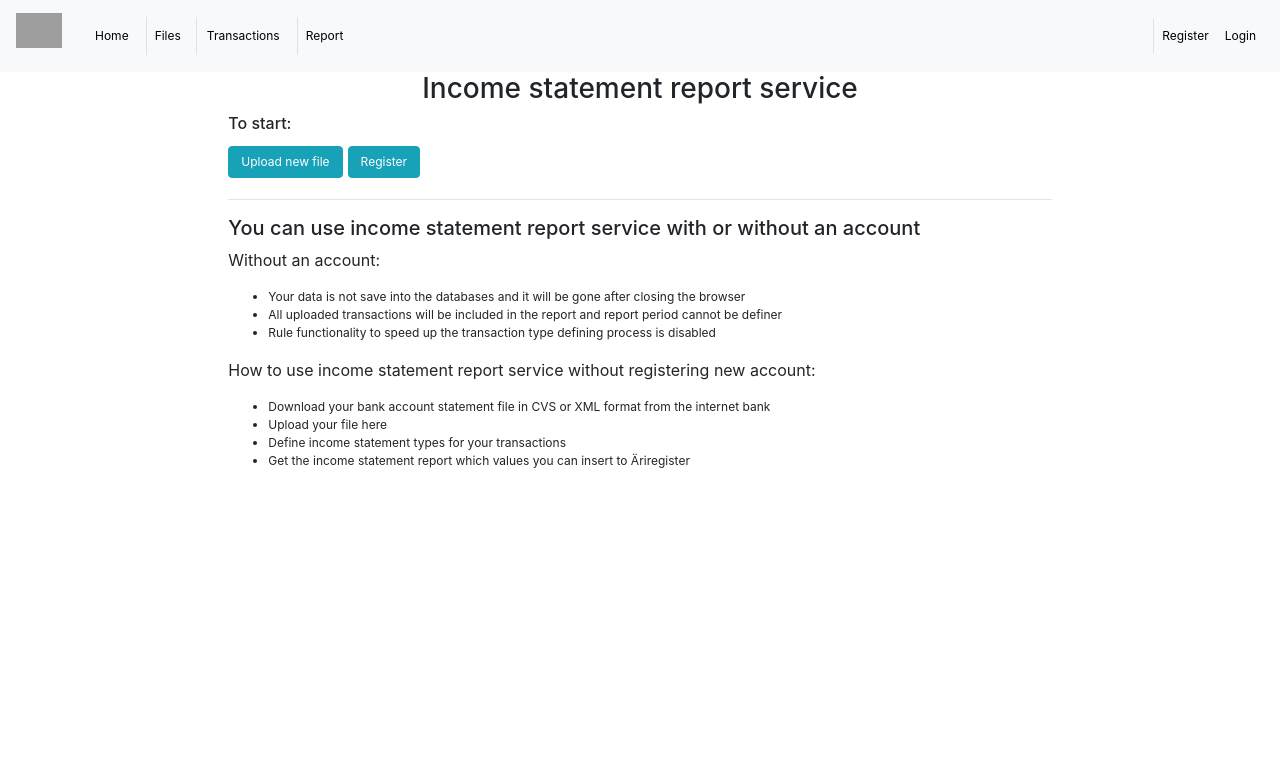
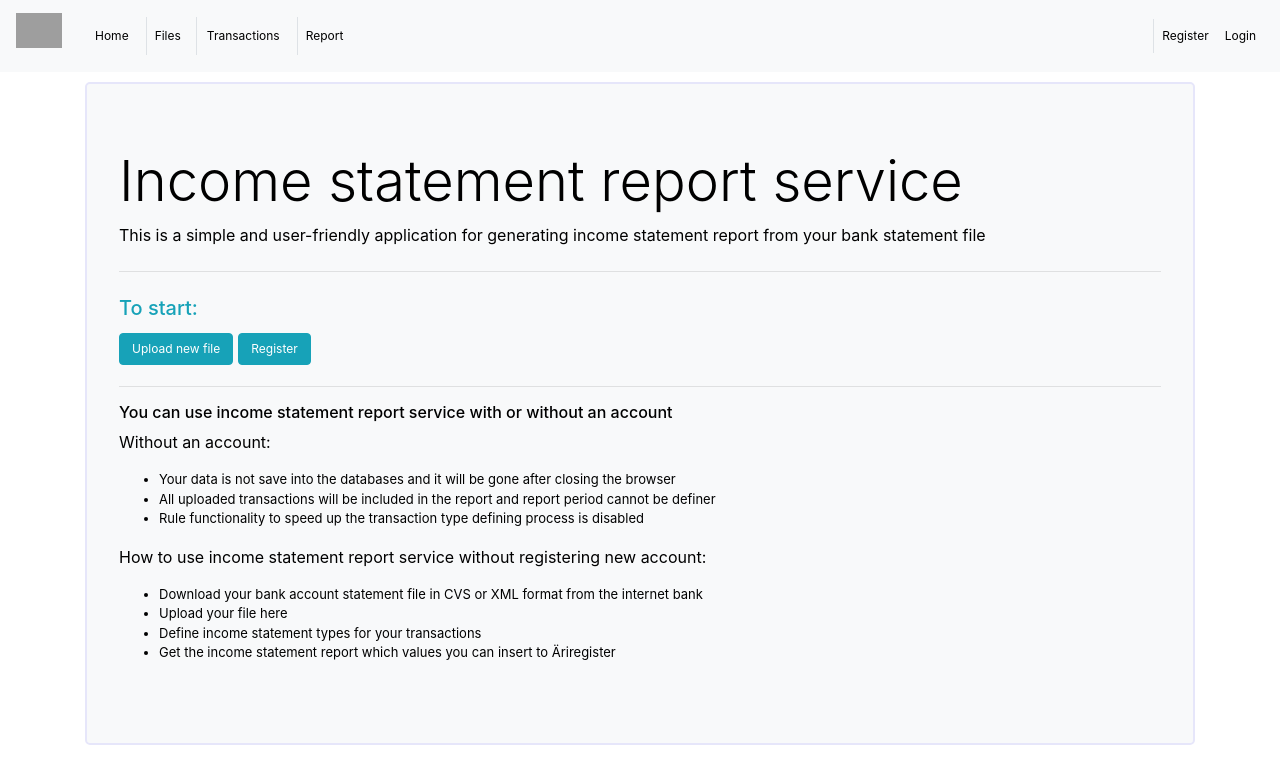
Before and after one commit to birgit1000/incomeFront, an Angular app: page /home in a window 1280 px wide. Shown: the top 784 px of the page. Built offline with nearby package versions, Linux system fonts and the light colour scheme; grey boxes are pictures that could not be loaded.

Commit message:
front and error fixes

```diff
--- a/src/app/all-reports/report-dialog.component.html
+++ b/src/app/all-reports/report-dialog.component.html
@@ -1,5 +1,5 @@
 <h3 style="padding: 5px" *ngIf="isLoggedIn && allReports.length > 0">Your income statement reports</h3>
-<div class="col-sm-12">
+<div class="col-sm-8">
   <table class="table table-striped">
     <thead>
     <tr>
--- a/src/app/app.module.ts
+++ b/src/app/app.module.ts
@@ -29,6 +29,7 @@ import { ReportDialogComponent } from './all-reports/report-dialog.component';
 import {MatMenuModule} from '@angular/material/menu';
 import { AllFilesComponent } from './all-files/all-files.component';
 import {MatCardModule} from '@angular/material/card';
+
 
 const routes: Routes = [];
 
--- a/src/app/home/home.component.css
+++ b/src/app/home/home.component.css
@@ -4,6 +4,11 @@
 }
 
 .jumbotron {
-  background-color: darkgrey; /* Orange */
-  color: #ffffff;
+  border: 2px solid lavender;
+  color: black;
+  border-radius: 5px;
 }
+
+li{
+  font-size: 13px;
+}
--- a/src/app/home/home.component.html
+++ b/src/app/home/home.component.html
@@ -1,17 +1,16 @@
-<div class="container-fluid text-center">
-  <div class="row content">
-    <div class="col-sm-2 sidenav">
-    </div>
-    <div class="col-sm-8 text-left">
-      <h3 style="text-align:center">Income statement report service</h3>
+<div class="container-sm" style="margin-top: 10px">
+  <div class="jumbotron bg-light">
+    <h1 class="display-4">Income statement report service</h1>
+    <p class="card-text">This is a simple and user-friendly application for generating income statement report from your bank statement file</p>
+    <hr class="my-4">
     <div *ngIf="!isLoggedIn">
-        <h6>To start: </h6>
+      <h5 class="text-info">To start: </h5>
       <button class="btn btn-info" routerLink="/upload">Upload new file</button>
       <button class="btn btn-info" style="margin: 5px;" routerLink="/register">Register</button>
       <hr class="solid">
-        <h5>You can use income statement report service with or without an account</h5>
+      <h6 class="card-text">You can use income statement report service with or without an account</h6>
       <div>
-          <p>Without an account:</p>
+        <p class="text-break">Without an account:</p>
         <ul>
           <li>Your data is not save into the databases and it will be gone after closing the browser</li>
           <li>All uploaded transactions will be included in the report and report period cannot be definer</li>
@@ -27,10 +26,7 @@
       </div>
     </div>
     <div *ngIf="isLoggedIn">
-        <h4 style="text-align: center">
-          Welcome back!
-        </h4>
-        <p>How to use income statement report service with an account: </p>
+      <p class="text-break">How to use income statement report service with an account: </p>
       <ul>
         <li> Download your bank account statement file in CVS or XML format from the internet bank</li>
         <li> Upload your file here</li>
@@ -39,7 +35,9 @@
         <li> Get the income statement report for your defined period</li>
         <li> Insert report values to Äriregister</li>
       </ul>
+      <p class="lead">
+        <button class="btn btn-info" routerLink="/upload">Upload new file</button>
+      </p>
     </div>
   </div>
 </div>
-</div>
--- a/src/app/report/report.component.html
+++ b/src/app/report/report.component.html
@@ -1,4 +1,6 @@
 <div class="container-fluid">
+  <h4 style="margin-top: 5px">New income statement report</h4>
+  <li *ngIf="isLoggedIn">Define the start date and end date for your report</li>
   <hr class="solid">
      <div>
   <form  [formGroup]="form" (ngSubmit)="generateReportForUser()" *ngIf="isLoggedIn">
--- a/src/app/rule-dialog/rule-dialog.component.html
+++ b/src/app/rule-dialog/rule-dialog.component.html
@@ -5,7 +5,7 @@
   <div class="alert alert-warning"  role="alert" *ngIf=isError>
     <strong>{{alertMessage}}</strong>
   </div>
-  <form [formGroup]="formGroup" (ngSubmit)="submit()" class="form">
+  <form [formGroup]="formGroup" novalidate (ngSubmit)="submit()" class="form">
     <h3 style="padding-bottom: 10px">Add new rule</h3>
     <ul>
       <li>
@@ -22,7 +22,7 @@
     <div class="form-group input-group-lg">
       <label for="name">Rule name: </label>
       <input class="form-control" placeholder="If no name provided then rule is named as Default"
-             formControlName="name" ng-required="required" id="name">
+             formControlName="name" id="name">
     </div>
     <div class="form-group input-group-lg">
       <label for="transactionBeneficiaryOrPayerAccount">Define Beneficiary Or Payer Account of Transaction: </label>
@@ -38,17 +38,20 @@
     <div class="form-group input-group-lg">
       <label for="transactionDetails">Define Details of Transaction:</label>
       <input class="form-control" placeholder="e.g. Salary" formControlName="transactionDetails"
-             id="transactionDetails" required>
+             id="transactionDetails">
+      <b style="color: red" *ngIf="this.emptyRule && this.submitted">One of these - details, account name or number - has to be filled</b> <br>
     </div>
     <label id="example-radio-group-label">Rule type: </label>
-    <mat-radio-group aria-labelledby="example-radio-group-label" class="example-radio-group" formControlName="type">
+    <mat-radio-group aria-labelledby="example-radio-group-label" class="example-radio-group" formControlName="type" required>
+      <b style="color: red" *ngIf="formGroup.get('type').hasError('required') && this.submitted">Rule type is required</b> <br>
       <mat-radio-button class="example-radio-button" *ngFor="let t of types" [value]="t">
         {{t}}
       </mat-radio-button>
     </mat-radio-group>
     <label>Income Statement Type of Transaction:</label>
-    <div class="form-group dropdown-menu-left-lg" required>
-      <select formControlName="incomeStatementType">
+    <div class="form-group dropdown-menu-left-lg">
+      <b style="color: red" *ngIf="formGroup.get('incomeStatementType').hasError('required') && this.submitted">Income statement type is required</b> <br>
+      <select formControlName="incomeStatementType" required>
         <option
           *ngFor="let type of incomeStatementTypeList; let j = index"
           [ngValue]="this.type">
--- a/src/app/rule-dialog/rule-dialog.component.ts
+++ b/src/app/rule-dialog/rule-dialog.component.ts
@@ -7,6 +7,7 @@ import {Rule} from '../Models/Rule';
 import {environment} from '../../environments/environment';
 import {AuthService} from '../_services/auth.service';
 import {TokenStorageService} from '../_services/token-storage.service';
+import {ReactiveFormsModule } from '@angular/forms';
 
 @Component({
   selector: 'app-rule-dialog',
@@ -26,6 +27,8 @@ export class RuleDialogComponent implements OnInit {
   header = new HttpHeaders().set('Authorization', this.tokenStorage.getToken());
   type: string;
   types: string[] = ['Contains', 'Begins', 'Ends'];
+  submitted = false;
+  emptyRule = false;
 
   constructor(private http: HttpClient, private formBuilder: FormBuilder, public dialogRef: MatDialogRef<RuleDialogComponent>,
               @Inject(MAT_DIALOG_DATA) public rule: Rule, private authService: AuthService, private tokenStorage: TokenStorageService,
@@ -37,10 +40,14 @@ export class RuleDialogComponent implements OnInit {
     }
   }
 
+  get f() { return this.formGroup.controls; }
+
   ngOnInit(): void {
     if (this.tokenStorage.getToken()) {
       this.isLoggedIn = true;
       this.createForm();
+      this.submitted = false;
+      this.emptyRule = false;
       this.http.get<IncomeStatementType[]>(environment.apiUrl + 'incomeStatements')
         .subscribe(result => {
           this.incomeStatementTypeList = result;
@@ -53,13 +60,26 @@ export class RuleDialogComponent implements OnInit {
       name: [null],
       transactionBeneficiaryOrPayerAccount: [this.transactionBeneficiaryOrPayerAccount],
       transactionBeneficiaryOrPayerName: [this.transactionBeneficiaryOrPayerName],
-      transactionDetails: [this.details, Validators.required],
+      transactionDetails: [this.details],
       incomeStatementType: [null, Validators.required],
       type: [null, Validators.required]
     });
   }
 
   submit() {
+    this.submitted = true;
+
+    if (this.formGroup.invalid) {
+      return;
+    }
+    // tslint:disable-next-line:no-conditional-assignment triple-equals
+    if (this.formGroup.controls.transactionBeneficiaryOrPayerAccount.value === null
+      || this.formGroup.controls.transactionBeneficiaryOrPayerName.value === null
+      || this.formGroup.controls.transactionDetails.value === null) {
+        this.emptyRule = true;
+        return;
+    }
+
     this.http.post(environment.apiUrl + 'rule',
         this.formGroup.value, {headers: this.header})
         .subscribe(
--- a/src/app/rules/rules.component.html
+++ b/src/app/rules/rules.component.html
@@ -6,17 +6,18 @@
       <tr>
         <th></th>
         <th>Name</th>
+        <th>Type</th>
         <th>Beneficiary Or Payer Account of Transaction</th>
         <th>Beneficiary Or Payer Name of Transaction</th>
         <th>Details of Transaction</th>
         <th>Income Statement Type of Transaction</th>
-        <th></th>
       </tr>
       </thead>
       <tbody>
       <tr *ngFor="let r of rules; let i = index">
         <td>{{i + 1}}</td>
         <td>{{r.name}}</td>
+        <td>{{r.type}}</td>
         <td>{{r.transactionBeneficiaryOrPayerAccount}}</td>
         <td>{{r.transactionBeneficiaryOrPayerName}}</td>
         <td>{{r.transactionDetails}}</td>
--- a/src/app/upload/upload.component.html
+++ b/src/app/upload/upload.component.html
@@ -13,7 +13,7 @@
     </ul>
   </div>
   <hr class="solid">
-  <form (ngSubmit)="upload()" [formGroup]="form" >
+  <form (ngSubmit)="upload()" [formGroup]="form">
     <input ng-model="file_upload" name="file" type="file" id="file" (change)="fileChange($event)" #fileInput>
     <select>
       <option
--- a/src/styles.css
+++ b/src/styles.css
@@ -19,3 +19,9 @@ td, th {
 select, option, input{
   font-size: 12px;
 }
+
+.jumbotron {
+  border: 2px solid lavender;
+  color: black;
+  border-radius: 5px;
+}
```
Lines whose indentation alone changed are shown as unchanged.
